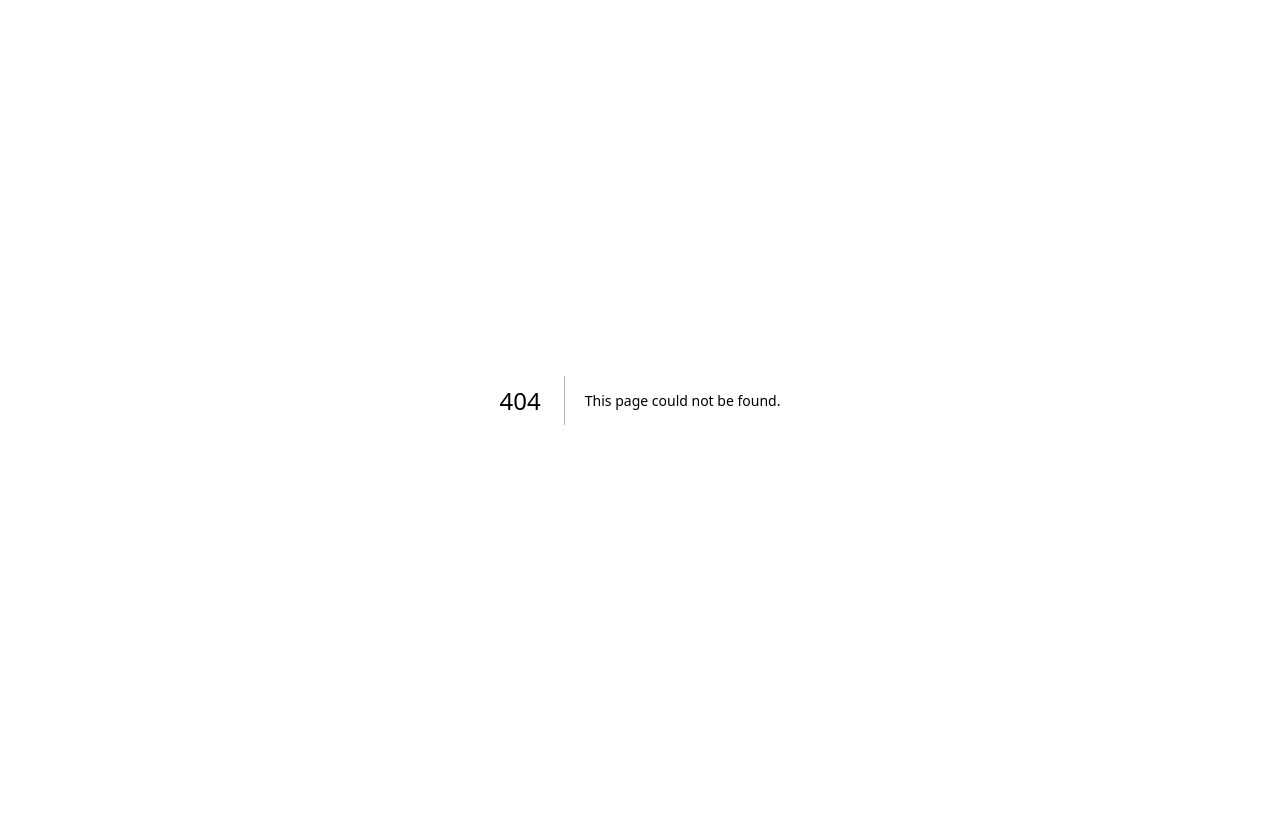
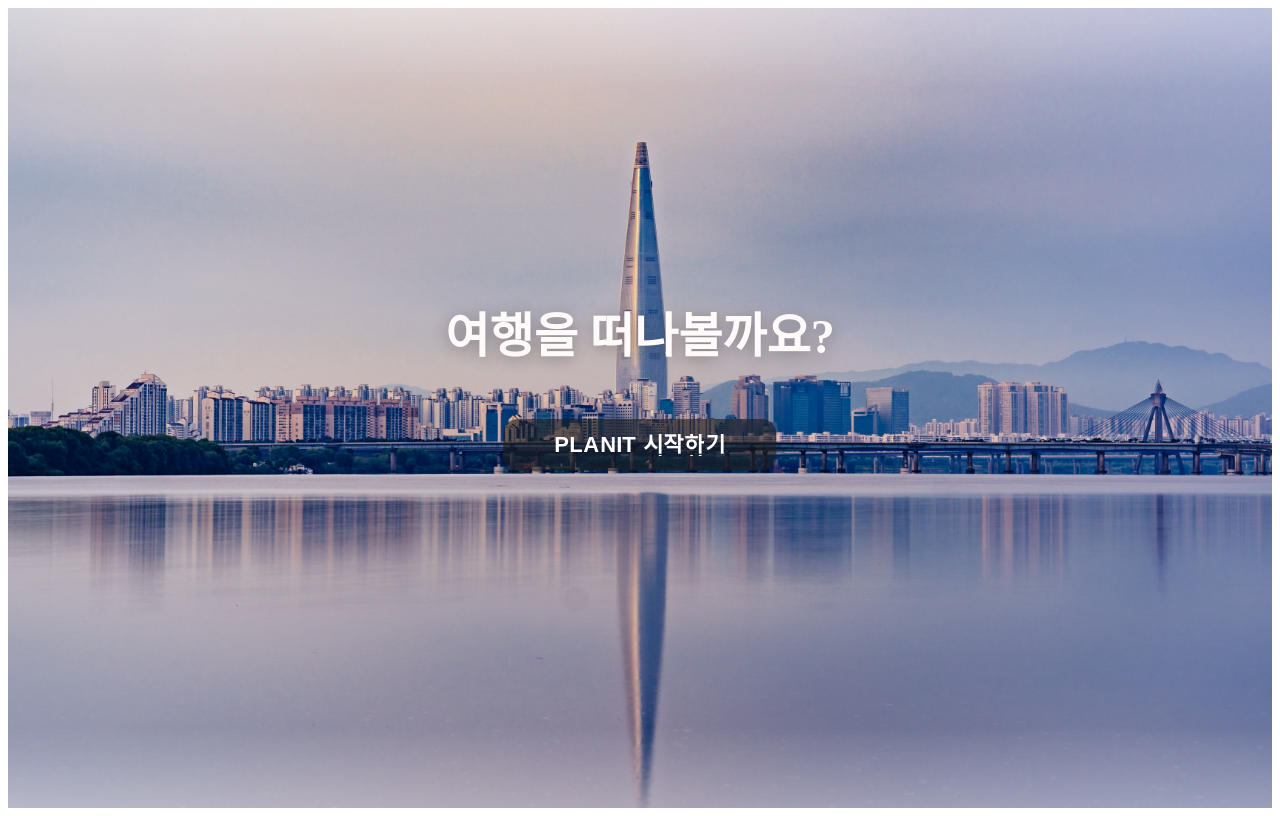
Before and after one commit to o11117/capstonedesign, a Next.js app: page /IntroPage in a window 1280 px wide. Before the commit this address had no page. Built offline with nearby package versions, Linux system fonts and the light colour scheme.

Commit message:
Deploy: 5834a6ffd8922e180b1e9f54d7d0a905fa1af0f9

```diff
--- a/src/assets/index.css
+++ b/src/assets/index.css
@@ -1,7 +1,8 @@
 @import url('https://cdn.jsdelivr.net/gh/orioncactus/pretendard/dist/web/static/pretendard.css');
+@import url('https://fonts.googleapis.com/css2?family=Nanum+Myeongjo&family=Seoul+Namsan&display=swap');
 
 :root {
-  font-family: Pretendard, system-ui;
+  font-family: '08SeoulNamsanB_0', system-ui;
   max-width: 100%;
   margin: 0;
 }
@@ -29,6 +30,9 @@ body {
 
 body {
   padding-top: 100px;
+}
+body.no-padding-top {
+  padding-top: 0 !important;
 }
 
 main {
--- a/src/components/GoogleLoginButton.tsx
+++ b/src/components/GoogleLoginButton.tsx
@@ -32,7 +32,7 @@ const GoogleLoginButton = () => {
       localStorage.setItem('token', token);
 
       if (isExistingMember) {
-        navigate('/');
+        navigate('/main');
       } else {
         navigate('/signup');
       }
--- a/src/components/Nav.tsx
+++ b/src/components/Nav.tsx
@@ -19,7 +19,7 @@ const Nav = () => {
 
   const handleLogout = () => {
     logout()
-    navigate('/')
+    navigate('/main')
   }
 
   const handleSearchToggle = () => {
@@ -41,7 +41,7 @@ const Nav = () => {
   return (
     <nav className={styles.navcontainer}>
       <div className="logocontainer">
-        <Link to="/" className={styles.logoLink} onClick={scrollToTop}>
+        <Link to="/main" className={styles.logoLink} onClick={scrollToTop}>
           <img src={logo} alt="메인페이지로 이동" className={styles.logo} />
         </Link>
       </div>
--- /dev/null
+++ b/src/components/SwipeLettersButton.tsx
@@ -0,0 +1,196 @@
+// Swipe Letters Button - A button with animated letter transitions on hover
+
+import * as React from "react"
+
+interface SwipeLettersButtonProps {
+  label: string
+  defaultState: {
+    bgColor: string
+    borderColor: string
+    textColor: string
+  }
+  hoverState: {
+    bgColor: string
+    borderColor: string
+    textColor: string
+  }
+  radius: number
+  paddingX: number
+  paddingY: number
+  font: any
+  align: "start" | "center" | "end"
+  showBorder: boolean
+  direction: "top" | "bottom" | "alternate"
+  duration: number
+  easing: string
+  stagger: number
+  link: string
+}
+
+/**
+ * @framerIntrinsicWidth 240
+ * @framerIntrinsicHeight 64
+ *
+ * @framerSupportedLayoutWidth any-prefer-fixed
+ * @framerSupportedLayoutHeight any-prefer-fixed
+ */
+export default function SwipeLettersButton(props: SwipeLettersButtonProps) {
+  const {
+    label = "GET IN TOUCH",
+    defaultState = {
+      bgColor: "#1D1D1D",
+      borderColor: "#414141",
+      textColor: "#FFFFFF",
+    },
+    hoverState = {
+      bgColor: "#2D2D2D",
+      borderColor: "#515151",
+      textColor: "#FFFFFF",
+    },
+    radius = 9999,
+    paddingX = 24,
+    paddingY = 16,
+    font = {
+      fontSize: "18px",
+      letterSpacing: "0.4px",
+      textAlign: "center",
+    },
+    align = "center",
+    showBorder = true,
+    direction = "alternate",
+    duration = 380,
+    easing = "cubic-bezier(.25,.75,.25,1)",
+    stagger = 18,
+    link = "",
+  } = props
+
+  const [hovered, setHovered] = React.useState(false)
+  const chars = React.useMemo(
+    () => Array.from(label || "").map((c) => (c === " " ? "\u00A0" : c)),
+    [label]
+  )
+
+  const handleClick = () => {
+    if (link && typeof window !== "undefined") {
+      if (link.startsWith("http") || link.startsWith("//")) {
+        window.open(link, "_blank", "noopener,noreferrer")
+      } else {
+        window.location.href = link
+      }
+    }
+  }
+
+  const currentBgColor = hovered ? hoverState.bgColor : defaultState.bgColor
+  const currentBorderColor = hovered
+    ? hoverState.borderColor
+    : defaultState.borderColor
+  const currentTextColor = hovered
+    ? hoverState.textColor
+    : defaultState.textColor
+
+  return (
+    <div
+      onMouseEnter={() => setHovered(true)}
+      onMouseLeave={() => setHovered(false)}
+      onClick={handleClick}
+      style={{
+        width: "100%",
+        height: "100%",
+        display: "flex",
+        alignItems: "center",
+        justifyContent:
+          align === "center"
+            ? "center"
+            : align === "start"
+              ? "flex-start"
+              : "flex-end",
+        backgroundColor: currentBgColor,
+        borderRadius: radius,
+        border: showBorder ? `1px solid ${currentBorderColor}` : "none",
+        overflow: "hidden",
+        position: "relative",
+        userSelect: "none",
+        cursor: "pointer",
+        transition:
+          "background-color 0.2s ease, border-color 0.2s ease",
+      }}
+    >
+      <div
+        style={{
+          padding: `${paddingY}px ${paddingX}px`,
+          width: "100%",
+          height: "100%",
+          display: "flex",
+          alignItems: "center",
+          justifyContent:
+            align === "center"
+              ? "center"
+              : align === "start"
+                ? "flex-start"
+                : "flex-end",
+          gap: `${parseFloat(font.letterSpacing) || 0.4}px`,
+        }}
+      >
+        {chars.map((ch, i) => {
+          const dir =
+            direction === "alternate"
+              ? i % 2 === 0
+                ? "top"
+                : "bottom"
+              : direction
+
+          const initY = dir === "top" ? "-50%" : "0%"
+          const hoverY = dir === "top" ? "0%" : "-50%"
+          const delay = `${i * stagger}ms`
+
+          return (
+            <span
+              key={`${ch}-${i}`}
+              style={{
+                position: "relative",
+                display: "inline-block",
+                height: "1em",
+                overflow: "hidden",
+                fontFamily: font.fontFamily || "inherit",
+                fontSize: font.fontSize,
+                fontWeight: font.fontWeight,
+                fontStyle: font.fontStyle,
+                lineHeight: 1,
+              }}
+            >
+                            <span
+                              style={{
+                                display: "grid",
+                                gridAutoRows: "1em",
+                                transform: `translateY(${hovered ? hoverY : initY})`,
+                                transitionProperty: "transform",
+                                transitionDuration: `${duration}ms`,
+                                transitionTimingFunction: easing,
+                                transitionDelay: delay,
+                                willChange: "transform",
+                              }}
+                            >
+                                <span
+                                  style={{
+                                    color: currentTextColor,
+                                    transition: "color 0.2s ease",
+                                  }}
+                                >
+                                    {ch}
+                                </span>
+                                <span
+                                  style={{
+                                    color: currentTextColor,
+                                    transition: "color 0.2s ease",
+                                  }}
+                                >
+                                    {ch}
+                                </span>
+                            </span>
+                        </span>
+          )
+        })}
+      </div>
+    </div>
+  )
+}
--- /dev/null
+++ b/src/pages/IntroPage.tsx
@@ -0,0 +1,60 @@
+import SwipeLettersButton from '../components/SwipeLettersButton.tsx'
+
+export default function IntroPage() {
+  return (
+    <div style={{ position: 'relative', width: '100%', height: '100vh', overflow: 'hidden' }}>
+      <img src={"/wallpaper.jpg"} alt="Intro" style={{ width: '100%', height: '100vh', objectFit: 'cover', position: 'absolute', top: 0, left: 0, zIndex: 0 }} />
+      {/* 상단 그라데이션 오버레이 */}
+      <div
+        style={{
+          position: 'absolute',
+          top: 0,
+          left: 0,
+          width: '100%',
+          height: '10%', /* 상단 20% 높이까지 그라데이션 적용 */
+          background: 'linear-gradient(to bottom, rgba(255, 255, 255, 0.3), rgba(255, 255, 255, 0))',
+          zIndex: 1, /* 배경 이미지 위에, 콘텐츠 아래에 위치 */
+          pointerEvents: 'none', /* 하위 요소 클릭 방지 해제 */
+        }}
+      ></div>
+
+      {/* 하단 그라데이션 오버레이 */}
+      <div
+        style={{
+          position: 'absolute',
+          bottom: 0,
+          left: 0,
+          width: '100%',
+          height: '10%', /* 하단 30% 높이까지 그라데이션 적용 */
+          background: 'linear-gradient(to top, rgba(255, 255, 255, 0.3), rgba(255, 255, 255, 0))',
+          zIndex: 1, /* 배경 이미지 위에, 콘텐츠 아래에 위치 */
+          pointerEvents: 'none', /* 하위 요소 클릭 방지 해제 */
+        }}
+      ></div>
+
+      <div style={{ position: 'absolute', top: '45%', left: '50%', transform: 'translate(-50%, -50%)', zIndex: 1, textAlign: 'center' }}>
+        <h1 style={{ color: 'rgb(255,250,250)', fontSize: '3rem', fontWeight: 700, fontFamily: 'SeoulNamsan', marginBottom: '2rem', textShadow: '0 2px 16px rgba(0,0,0,0.3)' }}>
+          여행을 떠나볼까요?
+        </h1>
+        <div style={{ display: 'inline-block', width: '70%' , marginTop: '20px'}}>
+          <SwipeLettersButton
+            label="PLANIT 시작하기"
+            defaultState={{ bgColor: "rgba(29, 29, 29, 0.6)", borderColor: "#414141", textColor: "#FFFFFF" }}
+            hoverState={{ bgColor: "rgba(45, 45, 45, 0.4)", borderColor: "#515151", textColor: "#FFFFFF" }} // textColor를 흰색으로 변경
+            radius={15}
+            paddingX={32}
+            paddingY={15}
+            font={{ fontSize: "22px", fontWeight: 600, letterSpacing: "0.4px", textAlign: "center", fontFamily: 'SeoulNamsan,Pretendard, sans-serif' }}
+            align="center"
+            showBorder={false}
+            direction="alternate"
+            duration={420}
+            easing="cubic-bezier(.25,.75,.25,1)"
+            stagger={22}
+            link="/main"
+          />
+        </div>
+      </div>
+    </div>
+  )
+}
--- a/src/pages/LoginPage.tsx
+++ b/src/pages/LoginPage.tsx
@@ -26,7 +26,7 @@ const LoginPage = () => {
       // 상태 저장
       login({ userId: user_id, name, token, email, phone })
       // 로그인 성공 후 마이페이지로 이동
-      navigate('/')
+      navigate('/main')
     } catch (err) {
       console.error('로그인 실패:', err)
       setError('이메일 또는 비밀번호가 올바르지 않습니다.')
--- a/src/pages/MainPage.tsx
+++ b/src/pages/MainPage.tsx
@@ -29,7 +29,7 @@ const MainPage = () => {
         localStorage.setItem('token', token)
 
         if (isExistingMember) {
-          navigate('/')
+          navigate('/main')
         } else {
           navigate('/signup')
         }
--- a/src/pages/MyTravelPage.tsx
+++ b/src/pages/MyTravelPage.tsx
@@ -113,7 +113,7 @@ const MyTravelPage: React.FC = () => {
   return (
     <div className={styles.page}>
       <div className={styles.breadcrumb}>
-        <span className={styles.breadcrumbHome} onClick={() => navigate('/')}>
+        <span className={styles.breadcrumbHome} onClick={() => navigate('/main')}>
           <IoHome size={18} style={{ verticalAlign: 'middle' }} />
         </span>
         <span className={styles.breadcrumbDivider}>{'>'}</span>
```
Also changed, not shown: src/routes/Routes.tsx (+28 -9 lines), public/wallpaper.jpg (added).
